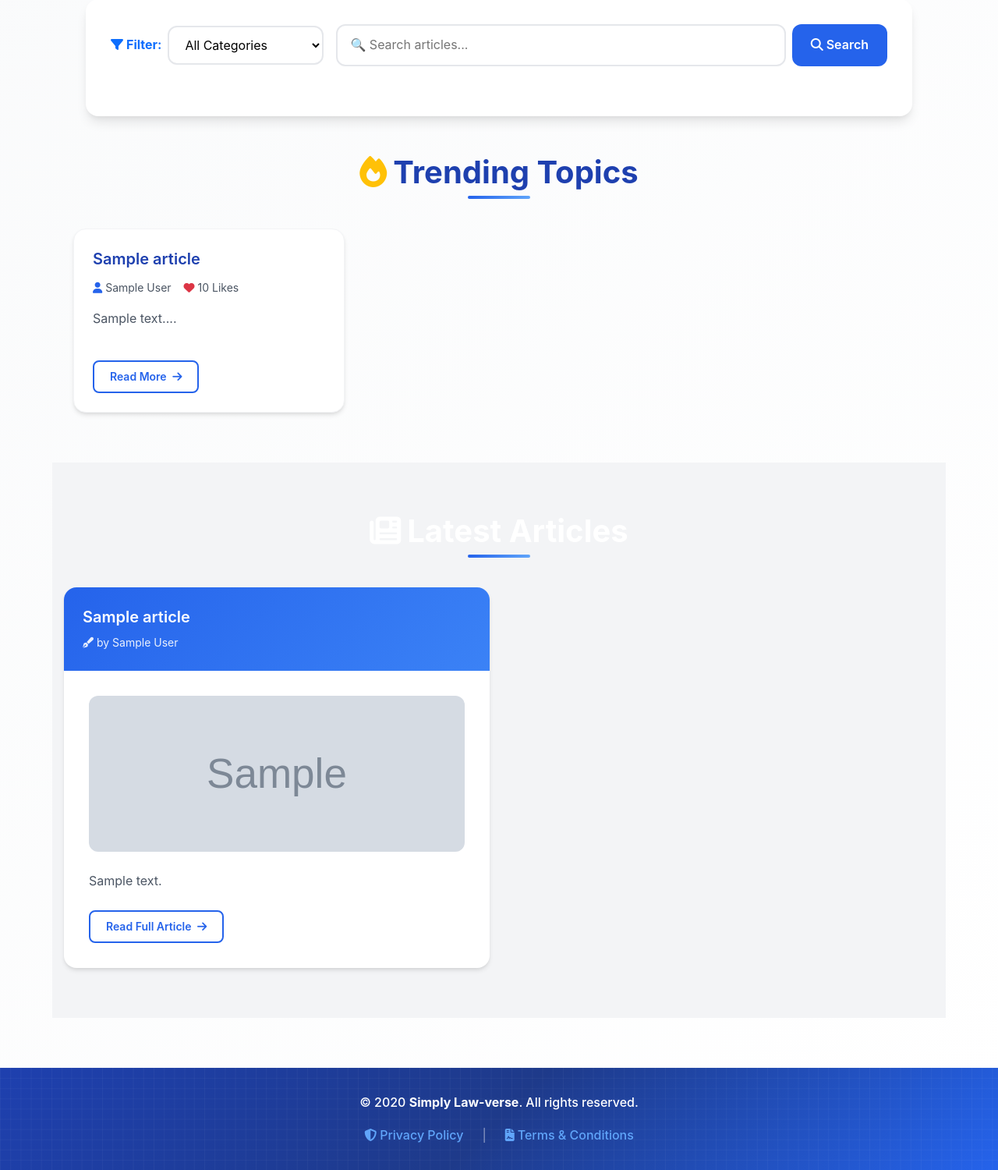
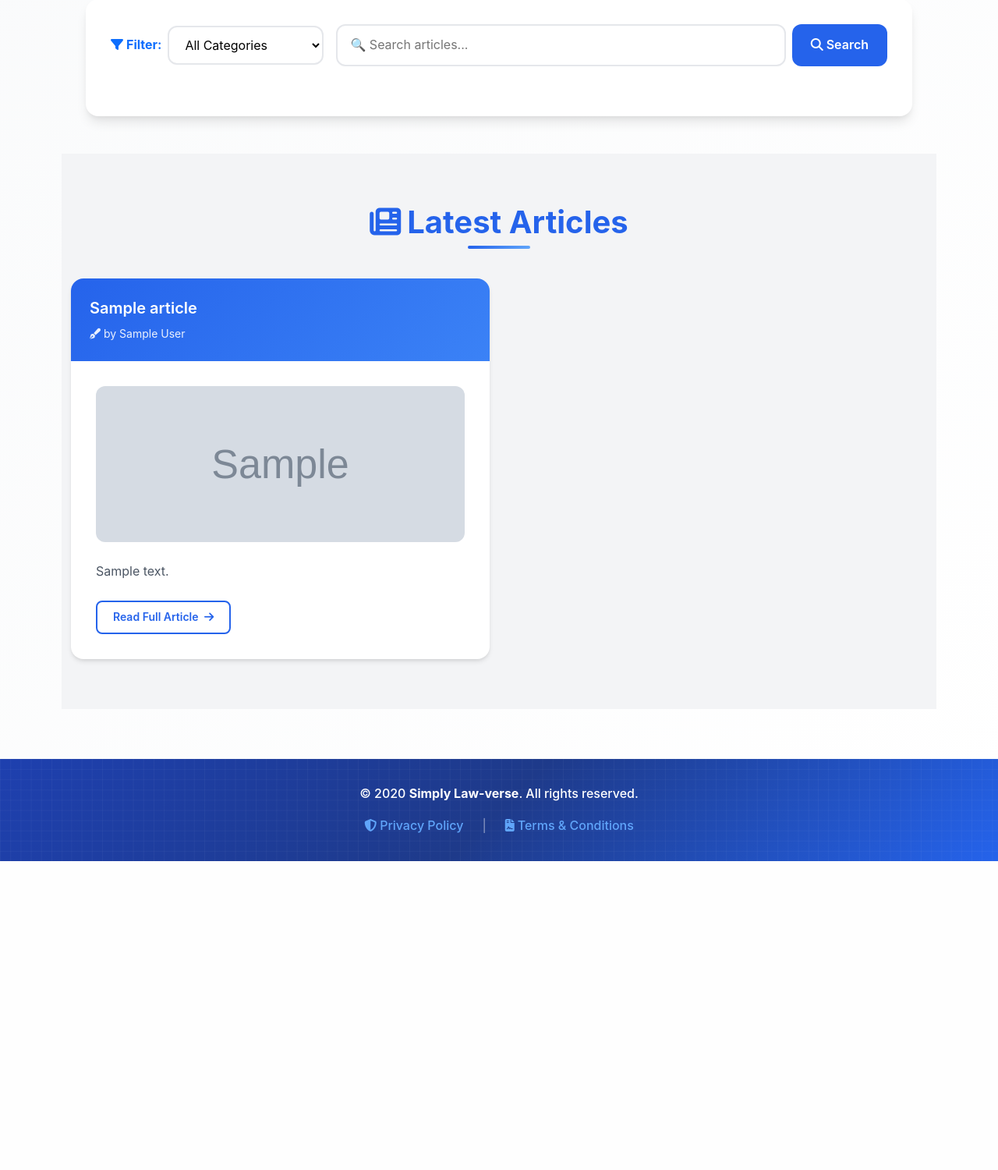
Before and after one commit to emmanuelayara/Simplylaw, a Python web app: template templates/home.html in a window 1280 px wide. Shown: the part 421-1921 px from the top of the page at 78% size. After the commit the page ends 1525 px from the top, so only its background shows below. Run offline with Jinja, Linux system fonts and the light colour scheme; the template is opened without the code that fills it: most values are stand-ins (such as "Sample title", 1, 10 or a date in 2020); grey boxes marked "Sample" are stand-in pictures.

Commit message:
home page'

```diff
--- a/templates/home.html
+++ b/templates/home.html
@@ -472,53 +472,13 @@
     </form>
   </div>
 
-  <!-- Trending Section -->
-  {% if trending_articles %}
-  <div class="trending-section">
-    <h2 class="section-title">
-      <i class="fas fa-fire text-warning me-2"></i>Trending Topics
-    </h2>
 
-    <div class="row row-cols-1 row-cols-md-2 row-cols-lg-3 g-4">
-      {% for article in trending_articles %}
-      <div class="col">
-        <div class="trending-card">
-          <div class="trending-card-body">
-            <h5 class="trending-title">
-              <a href="{{ url_for('view_article', article_id=article.id) }}">
-                {{ article.title }}
-              </a>
-            </h5>
-            <div class="trending-meta">
-              <span>
-                <i class="fas fa-user"></i> {{ article.author }}
-              </span>
-              <span>
-                <i class="fas fa-heart text-danger"></i> {{ article.likes or 0 }} Likes
-              </span>
-            </div>
-            <p class="trending-content">
-              {{ article.content[:120] }}...
-            </p>
-          </div>
-          <div class="trending-footer">
-            <a href="{{ url_for('view_article', article_id=article.id) }}" class="read-more-btn">
-              Read More <i class="fas fa-arrow-right ms-1"></i>
-            </a>
-          </div>
-        </div>
-      </div>
-      {% endfor %}
-    </div>
-  </div>
-  {% endif %}
-</div>
 
 <!-- Articles Section -->
 <div class="articles-section">
   <div class="container">
     {% if articles %}
-      <h2 class="section-title" style="color: white;">
+      <h2 class="section-title" style="color: #2563eb;">
         <i class="fas fa-newspaper me-2"></i>Latest Articles
       </h2>
 
```
Also changed, not shown: instance/site.db.
